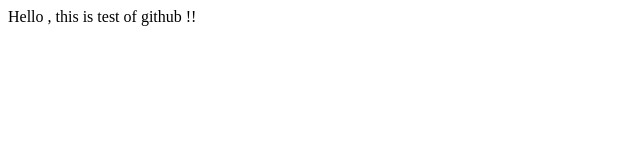
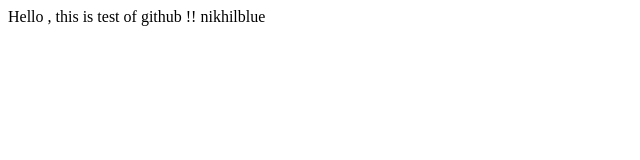
Before and after one commit to nikhilblue/youtube.demo, a plain HTML site: page WebContent/index.html in a window 1280 px wide. Shown: the full height of the page, 0-640 px from the left. Drawn offline with Linux system fonts and the light colour scheme.

Commit message:
changes to index.html

```diff
--- a/WebContent/index.html
+++ b/WebContent/index.html
@@ -6,5 +6,7 @@
 </head>
 <body>
 Hello , this is test of github !!
+
+nikhilblue
 </body>
 </html>
```
